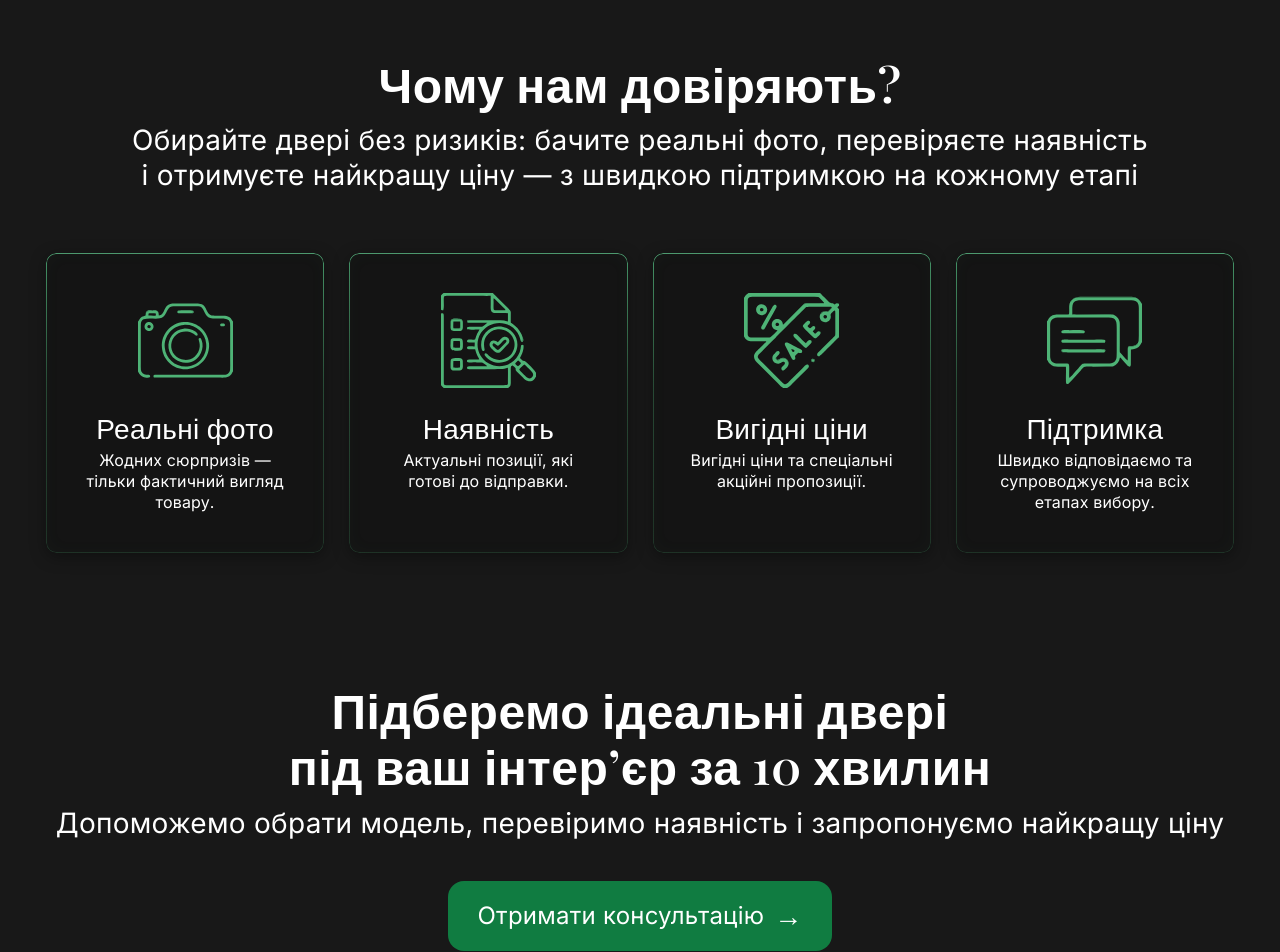
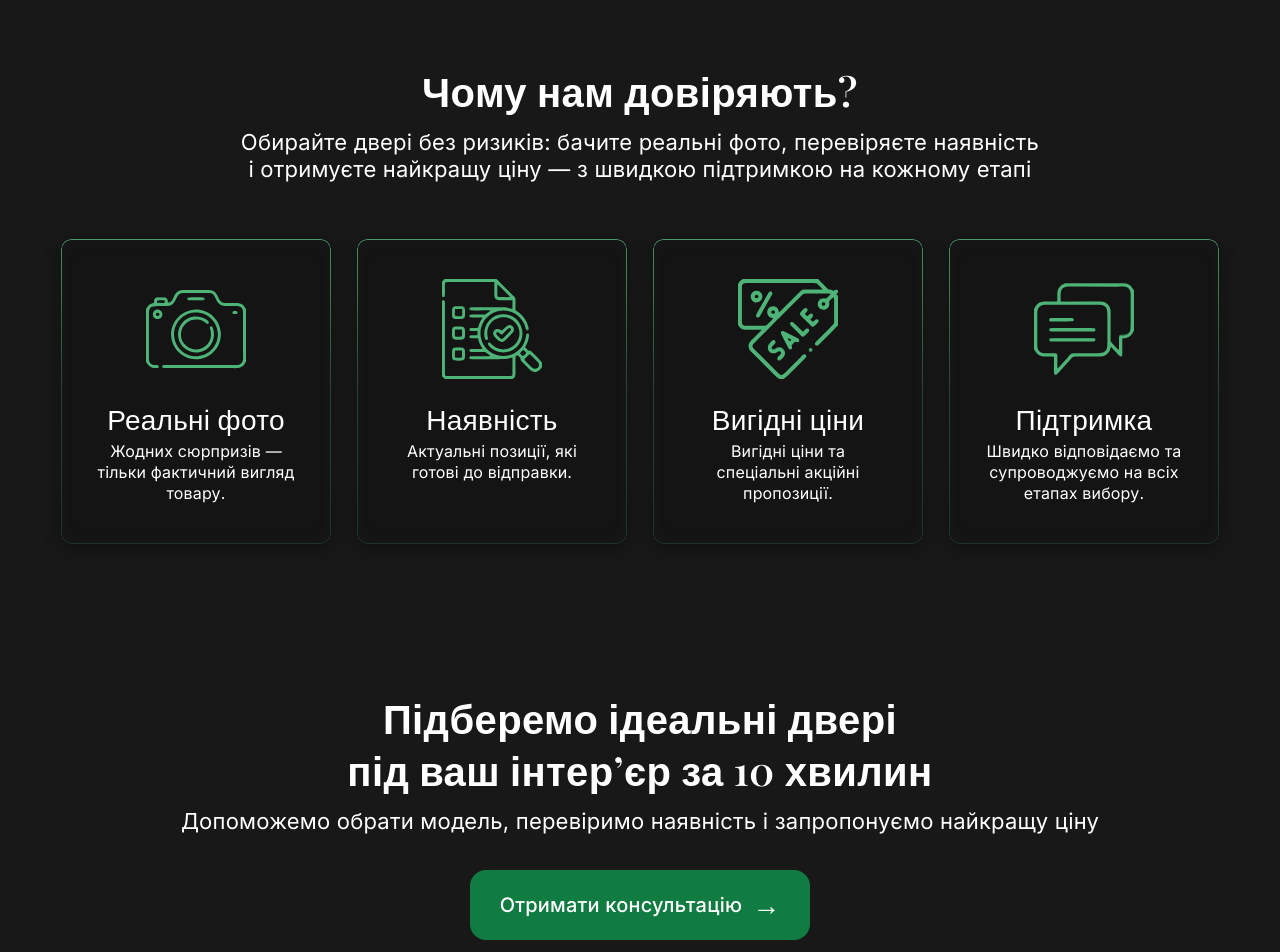
Before and after one commit to Sensei8760/ldk-partner-lviv, a Next.js app: page / in a window 1280 px wide. Shown: the part 1640-2592 px from the top of the page. Built offline with nearby package versions, Linux system fonts and the light colour scheme; a web font is replaced by a local one.

Commit message:
update style trust n consultation

```diff
--- a/components/Consultation/Consultation.module.css
+++ b/components/Consultation/Consultation.module.css
@@ -1,13 +1,13 @@
 .section {
     width: 100%;
     background-color: #181818;
-    padding: 64px 0;
+    padding: 74px 0;
 }
 
 .container {
     max-width: 1440px;
     margin: 0 auto;
-    padding: 0 46px;
+    padding: 0 61px;
     display: flex;
     flex-direction: column;
     align-items: center;
@@ -19,25 +19,26 @@
     color: #fff;
     font-family: var(--second-family);
     font-weight: 600;
-    font-size: 48px;
-    line-height: 117%;
     letter-spacing: 0.01em;
+        font-size: 40px;
+        line-height: 130%;
 }
 
 .subtitle {
-    margin-bottom: 40px;
+    margin-bottom: 34px;
     text-align: center;
     color: #fff;
     font-family: var(--font-family);
     font-weight: 400;
-    font-size: 28px;
     line-height: 125%;
     letter-spacing: 0.01em;
+        font-size: 22px;
+
 }
 
 .button {
-    margin-bottom: 40px;
-    min-width: 382px;
+    margin-bottom: 34px;
+    min-width: 337px;
     height: 70px;
     padding: 20px 30px;
     border-radius: 16px;
@@ -49,11 +50,11 @@
     justify-content: center;
     gap: 10px;
     font-family: var(--font-family);
-    font-weight: 400;
-    font-size: 24px;
-    line-height: 125%;
     letter-spacing: 0.01em;
     transition: background-color 0.2s ease;
+        font-weight: 500;
+        font-size: 20px;
+        line-height: 120%;
 }
 
 .button:hover,
--- a/components/Trust/Trust.module.css
+++ b/components/Trust/Trust.module.css
@@ -1,13 +1,13 @@
 .section {
     width: 100%;
     background-color: #181818;
-    padding: 64px 0 64px;
+    padding: 74px 0 74px;
 }
 
 .container {
     max-width: 1440px;
     margin: 0 auto;
-    padding: 0 46px;
+    padding: 0 61px;
 }
 
 .title {
@@ -17,26 +17,26 @@
     color: #fff;
     font-family: var(--second-family);
     font-weight: 600;
-    font-size: 48px;
-    line-height: 117%;
     letter-spacing: 0.01em;
+        font-size: 40px;
+        line-height: 130%;
 }
 
 .subtitle {
-    margin-bottom: 60px;
+    margin-bottom: 55px;
     text-align: center;
     color: #fff;
     font-family: var(--font-family);
     font-weight: 400;
     line-height: 125%;
     letter-spacing: 0.01em;
-        font-size: 28px;
+            font-size: 22px;
 }
 
 .cards {
     display: grid;
     grid-template-columns: repeat(4, 1fr);
-    gap: 25px;
+    gap: 26px;
 }
 
 .card {
@@ -94,8 +94,8 @@
 }
 
 .icon {
-    width: 95px;
-    height: 95px;
+    width: 100px;
+    height: 100px;
     fill: #4EB376;
     color: #4EB376;
 }
```
